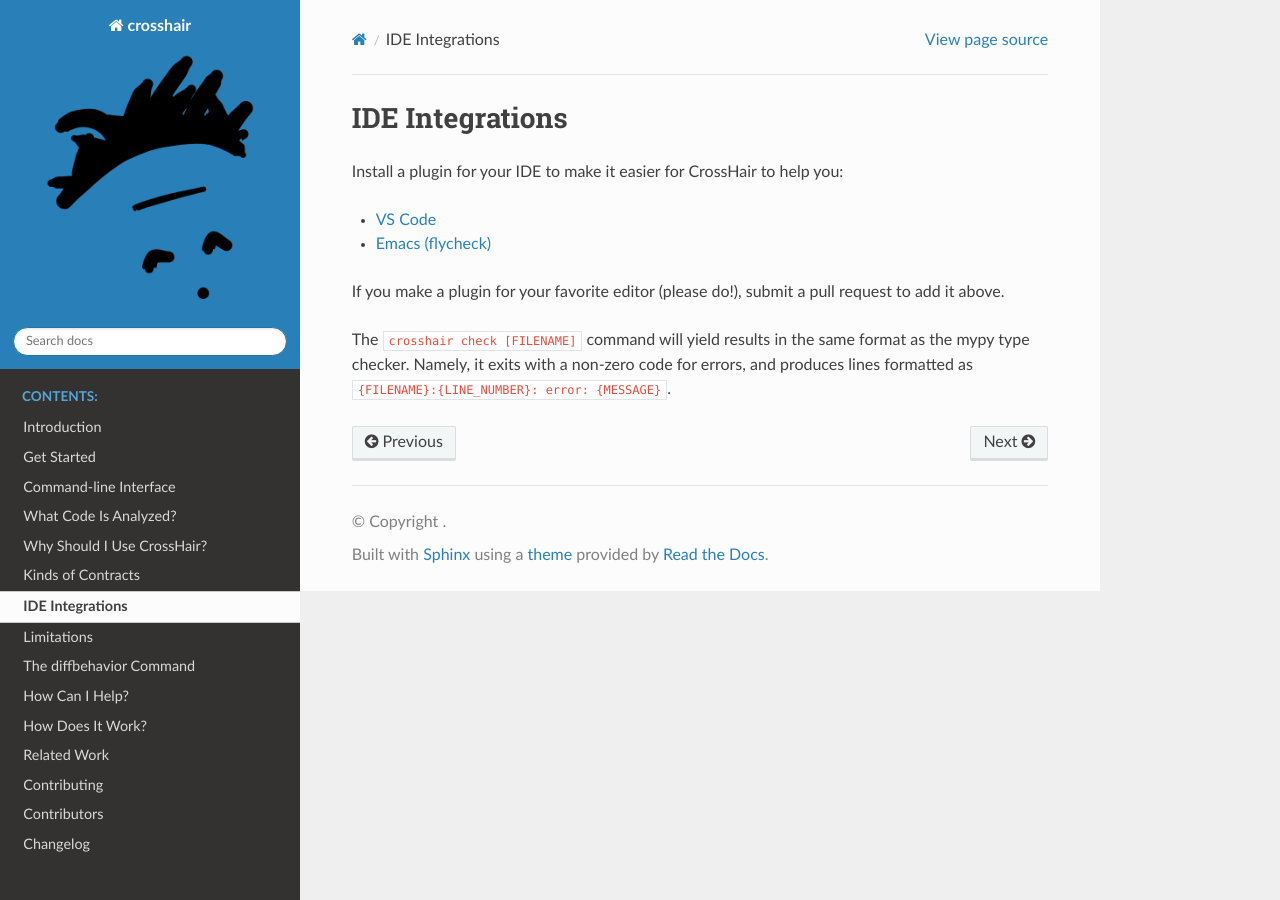
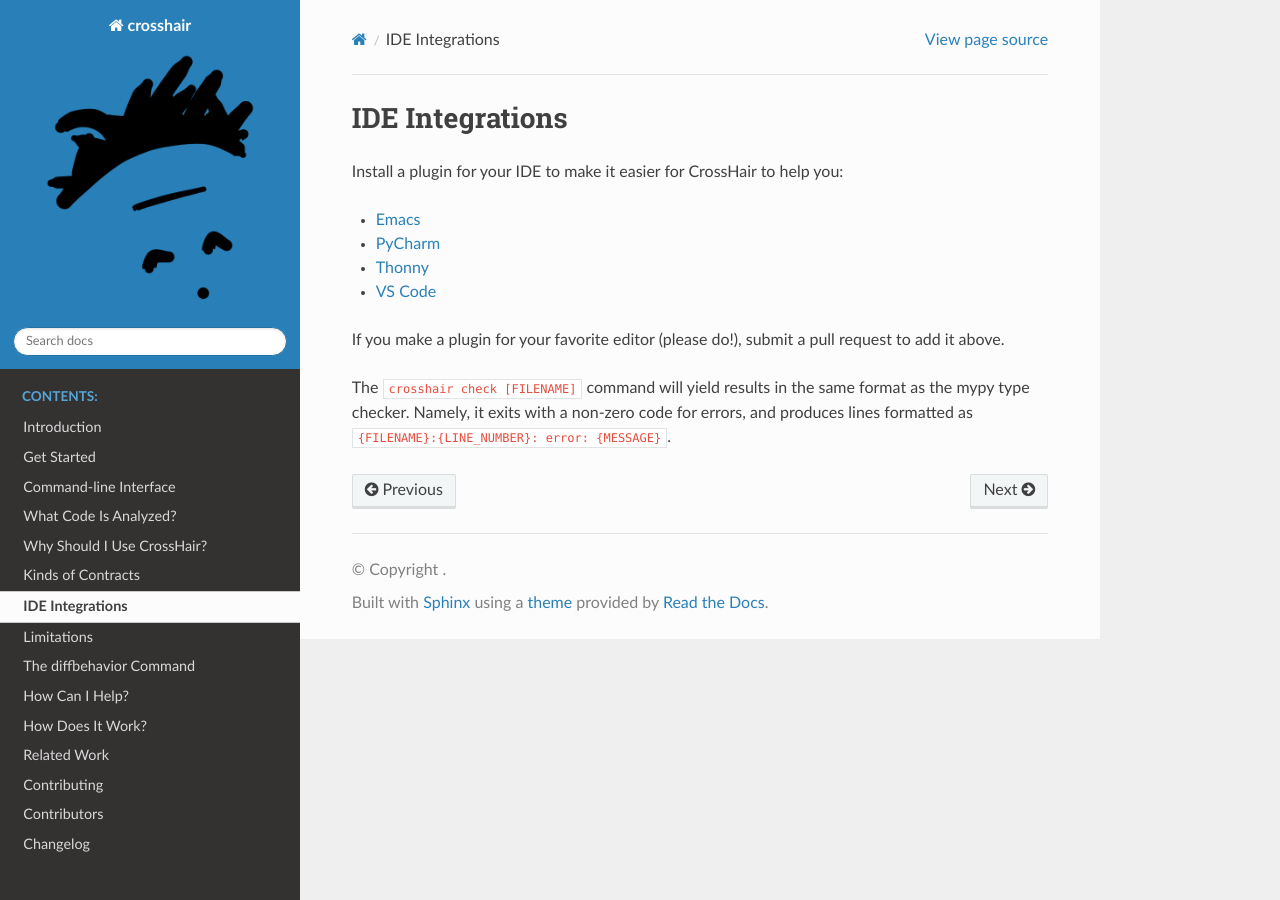
Before and after one commit to pschanely/CrossHair, a Sphinx documentation site: the page built from doc/source/ide_integrations.rst, in a window 1280 px wide. Built offline with Sphinx 7.4.7 and the Read the Docs theme 2.0.0, drawn with Linux system fonts in a browser that asks for light colours; the version number could not be read and is left out.

Commit message:
Add docs/links for IDE integrations
Namely, PyCharm and Thonny.

```diff
--- a/doc/source/ide_integrations.rst
+++ b/doc/source/ide_integrations.rst
@@ -4,11 +4,15 @@ IDE Integrations
 
 Install a plugin for your IDE to make it easier for CrossHair to help you:
 
+* `Emacs`_
+* `PyCharm`_
+* `Thonny`_
 * `VS Code`_
-* `Emacs (flycheck)`_
 
+.. _Emacs: https://github.com/pschanely/emacs-flycheck-crosshair
+.. _PyCharm: https://plugins.jetbrains.com/plugin/16266-crosshair-pycharm
+.. _Thonny: https://pypi.org/project/thonny-crosshair/
 .. _VS Code: https://marketplace.visualstudio.com/items?itemName=mristin.crosshair-vscode
-.. _Emacs (flycheck): https://github.com/pschanely/emacs-flycheck-crosshair
 
 If you make a plugin for your favorite editor (please do!),
 submit a pull request to add it above.
```
Also changed, not shown: README.md (+5 -3 lines).
